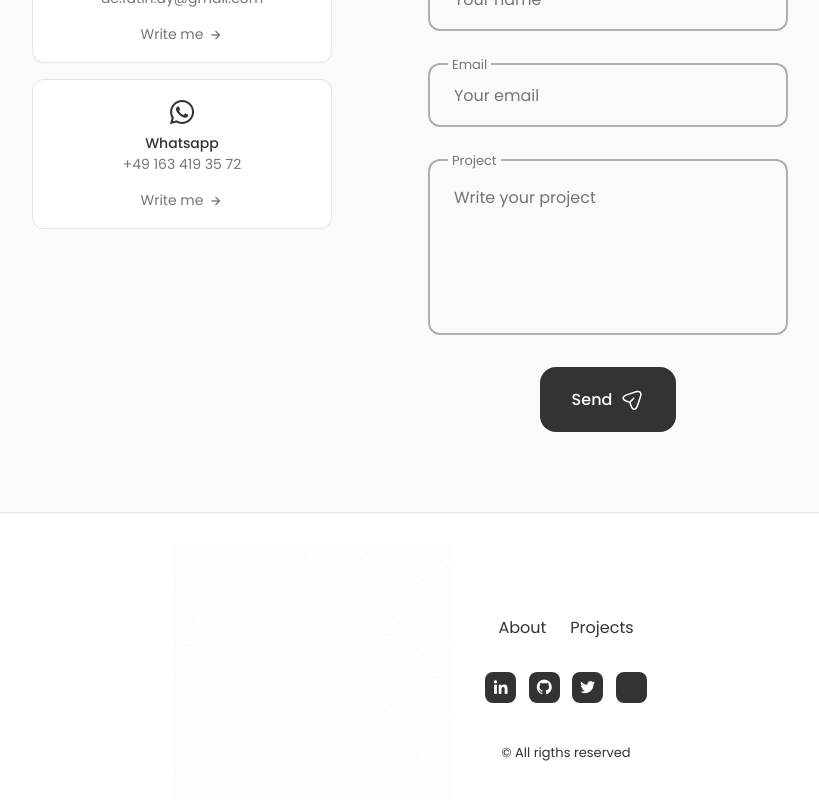
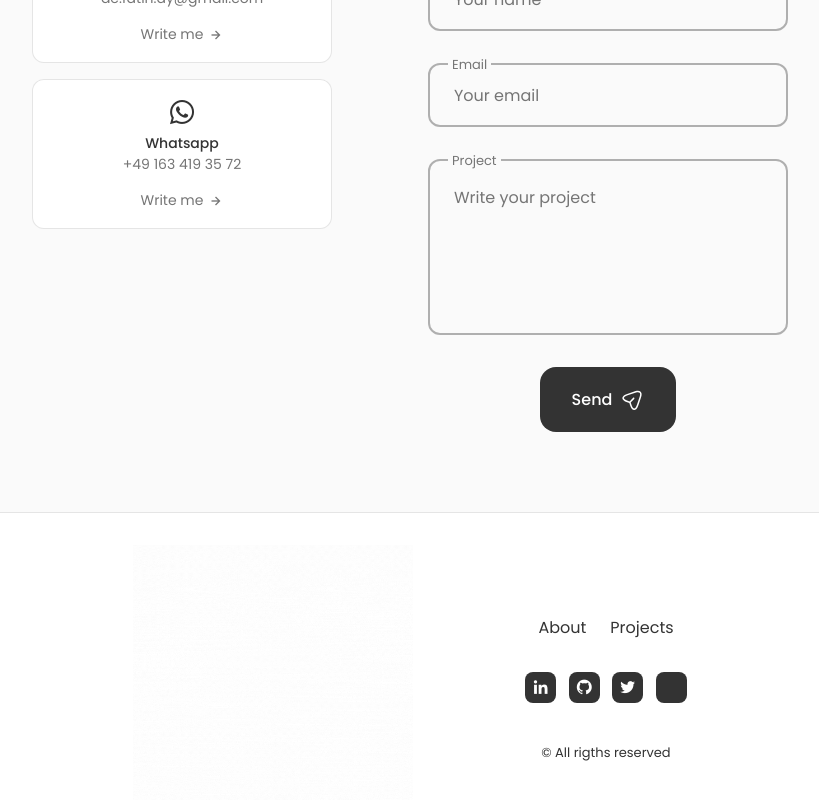
Before and after one commit to iamfatihay/Portfolio, a React (Create React App) app: page / in a window 1280 px wide. Shown: the part 5254-6054 px from the top of the page, without its empty margins (230-1049 px from the left). Built offline with nearby package versions, Linux system fonts and the light colour scheme; some icons are missing.

Commit message:
footer udated

```diff
--- a/src/components/footer/footer.css
+++ b/src/components/footer/footer.css
@@ -9,7 +9,7 @@
     display: flex;
     justify-content: center;
     align-items: center;
-    column-gap: 2rem;
+    column-gap: 7rem;
 }
 .footer__title, .footer__link{
     color: var(--title-color);
@@ -64,6 +64,7 @@
     }
     .footer__container{
         width: 100%;
+        column-gap: 1rem;
     }
   }
 
```
